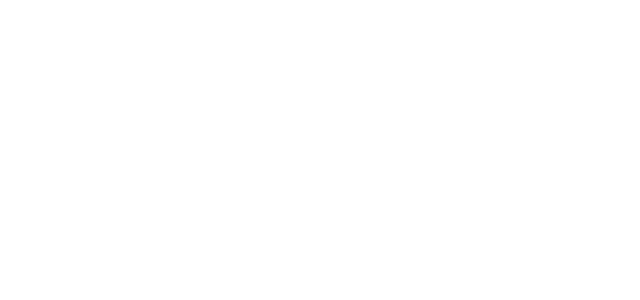
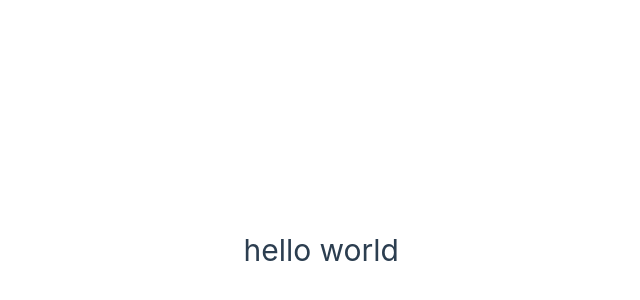
Before and after one commit to bob4312/ubuntuVue, a Vue app in the folder frontend/front-app/: page / in a window 1280 px wide. Shown: the part 150-450 px from the top of the page, without its empty margins (241-881 px from the left). Built offline with nearby package versions, Linux system fonts and the light colour scheme.

Commit message:
vuetest2

```diff
--- a/frontend/front-app/src/App.vue
+++ b/frontend/front-app/src/App.vue
@@ -4,10 +4,9 @@
 </script>
 
 <template>
-
+    <h1>hello world</h1>
 </template>
 
 <style scoped>
 
-
 </style>
--- a/frontend/front-app/vite.config.js
+++ b/frontend/front-app/vite.config.js
@@ -6,6 +6,7 @@
 
 // https://vite.dev/config/
 export default defineConfig({
+  base: '/ubuntuVue/',
   plugins: [
     vue(),
     vueDevTools(),
```
